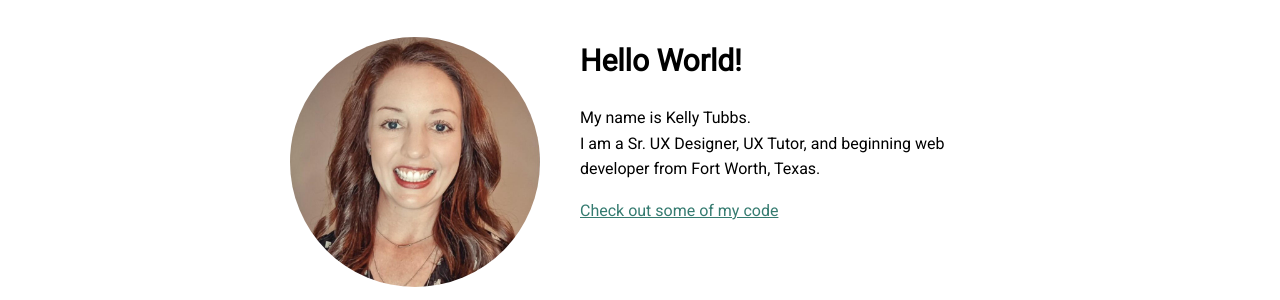
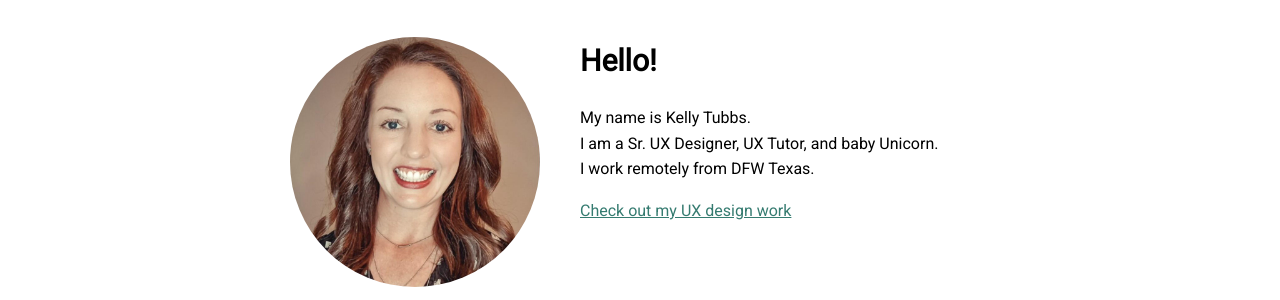
Before and after one commit to titan-tamer/portfolio-website, a plain HTML site: page index.html in a window 1280 px wide. Shown: the part 101-401 px from the top of the page. Drawn offline with nearby package versions, Linux system fonts and the light colour scheme.

Commit message:
Updated the text content on index page

```diff
--- a/index.html
+++ b/index.html
@@ -2,7 +2,7 @@
 <html>
 <head>
   <link rel="shortcut icon" href="img/favicon/favicon.ico">
-  <title>Portfolio of Tubbs</title>
+  <title>Tubbs Coded Portfolio</title>
   <link rel="stylesheet" type="text/css" href="https://cdnjs.cloudflare.com/ajax/libs/normalize/8.0.0/normalize.min.css">
   <link href="https://fonts.googleapis.com/css2?family=Roboto&display=swap" rel="stylesheet">
   <link rel="stylesheet" type="text/css" href="css/style.production.css">
@@ -33,12 +33,13 @@
   <div class="profile">
     <!-- Add my photograph here -->
     <img src="img/kelly-tubbs.png" class="profile__portrait" alt="Kelly Tubbs Portrait">
-    <h1>Hello World!</h1>
+    <h1>Hello!</h1>
     <p>
       My name is Kelly Tubbs.<br>
-      I am a Sr. UX Designer, UX Tutor, and beginning <span>web</span> developer from Fort Worth, Texas.
+      I am a Sr. UX Designer, UX Tutor, and baby Unicorn.<br>
+      I work remotely from DFW Texas.
     </p>
-    <a href="#">Check out some of my code</a>
+    <a href="https://ktubbs.myportfolio.com" target="_blank">Check out my UX design work</a>
   </div>
   <footer class="page-footer">
     <p>Find me on</p>
```
